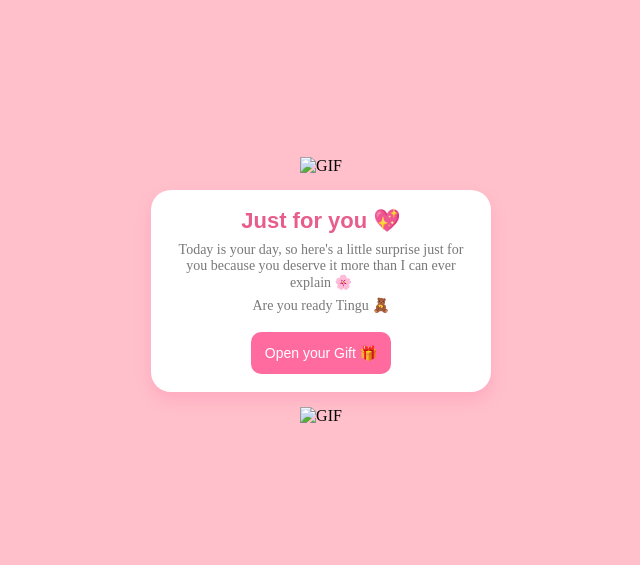
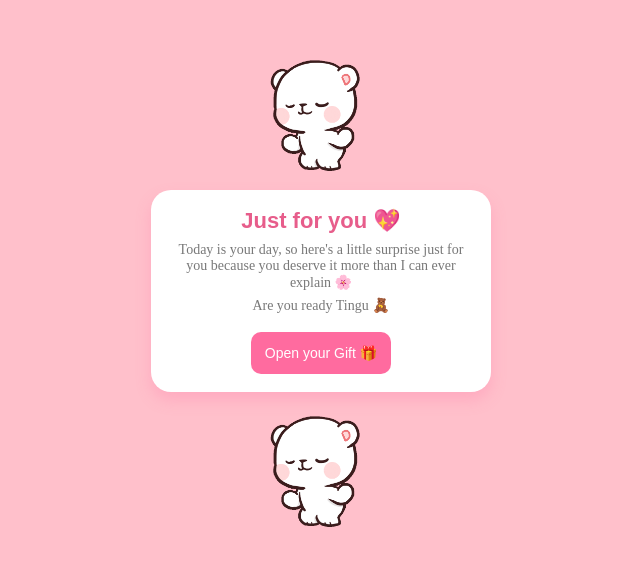
Before and after one commit to uk573986-collab/ujjwal, a plain HTML site: page gift.html in a window 1280 px wide. Shown: the part 109-674 px from the top of the page, without its empty margins (319-959 px from the left). Drawn offline with Linux system fonts and the light colour scheme.

Commit message:
Update gift.html

```diff
--- a/gift.html
+++ b/gift.html
@@ -130,7 +130,7 @@
 <body>
 
     <div class="gif-top">
-        <img src="./image/imready.gif" alt="GIF">
+        <img src="./imready.gif" alt="GIF">
     </div>
 
     <div class="a">
@@ -144,7 +144,7 @@
     </div>
 
     <div class="gif-bottom">
-        <img src="./image/imready.gif" alt="GIF">
+        <img src="./imready.gif" alt="GIF">
     </div>
 
 </body>
```
